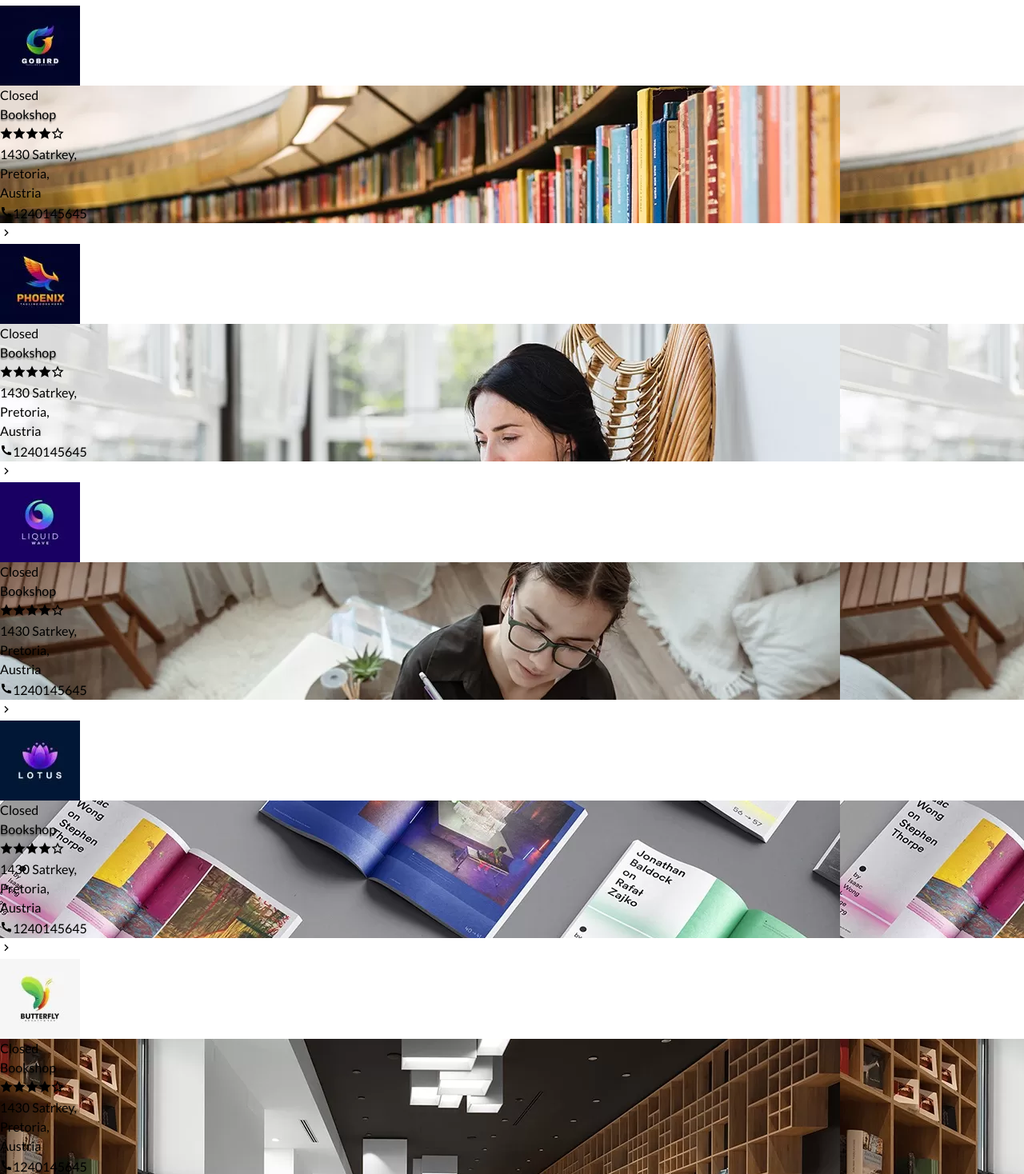
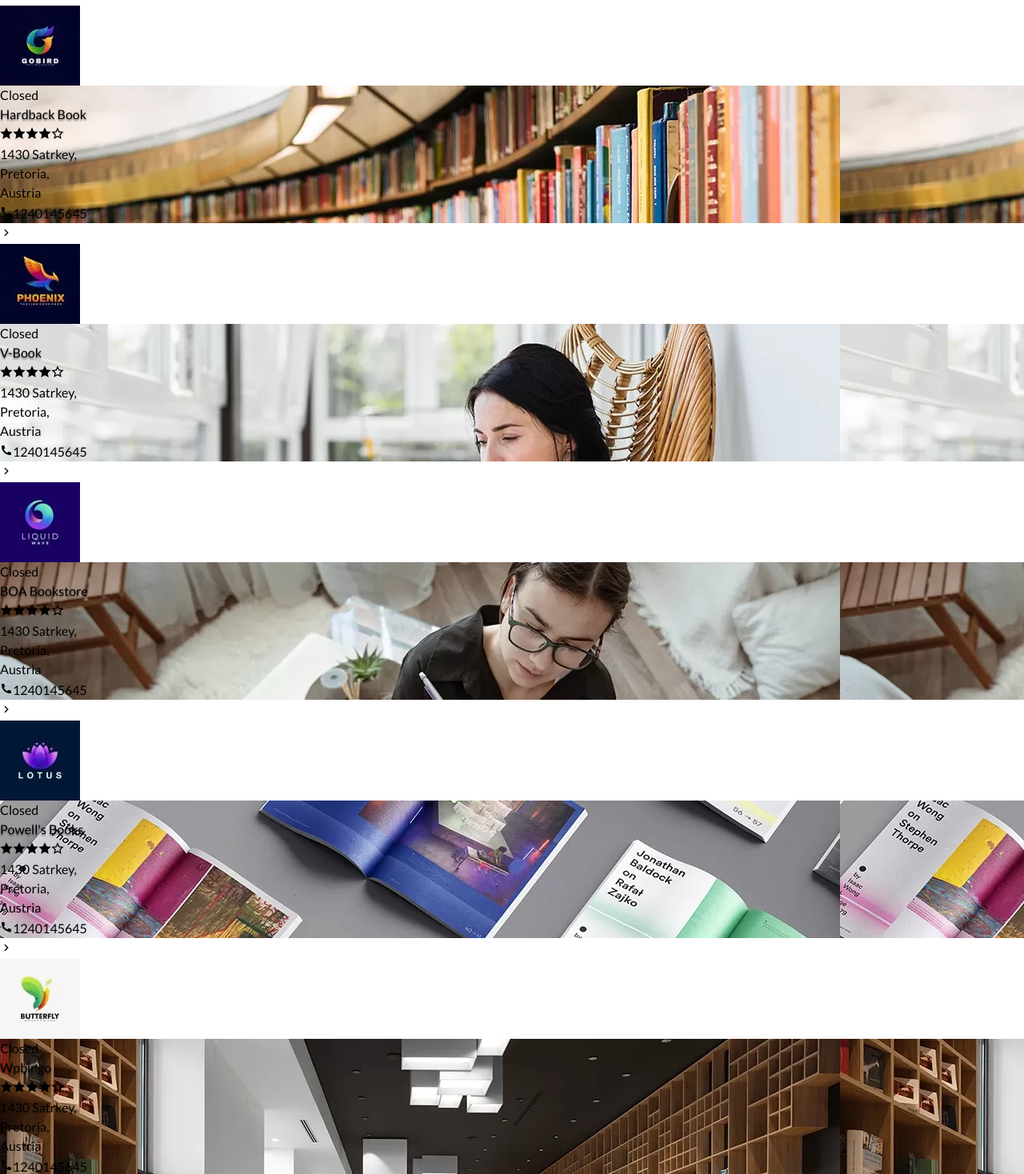
Before and after one commit to Book-Trekker/bookio-client, a React (Create React App) app: page /store-list in a window 1280 px wide. Shown: the part 1222-2690 px from the top of the page at 80% size. Built offline with nearby package versions, Linux system fonts and the light colour scheme; what @material-tailwind/react would draw is missing.

Commit message:
update store details page & fixed bugs

```diff
--- a/src/App.js
+++ b/src/App.js
@@ -21,6 +21,7 @@ function App() {
         <Route path='/author' element={<Author />}></Route>
         <Route path='/faq' element={<Faq />}></Route>
         <Route path='/store-list' element={<StoreList />}></Route>
+        <Route path='/store-details' element={<Shop />}></Route>
       </Routes>
       <Footer />
     </div>
--- a/src/Pages/StoreLIst/SortedListCard.jsx
+++ b/src/Pages/StoreLIst/SortedListCard.jsx
@@ -47,7 +47,7 @@ const SortedListCard = ({title, profile, bg}) => {
             <span className='cursor-pointer bg-white hover:bg-primary hover:text-white shadow border rounded-full border-gray w-10 h-10 flex justify-center items-center'>
               <i class='ri-arrow-right-s-line text-3xl'></i>
             </span>
-            <div className='profile w-24 h-24 -mt-20 p-2 bg-white rounded-full static z-50'>
+            <div className='profile w-24 h-24 -mt-20 p-2 bg-white rounded-full static z-50 cursor-pointer'>
               <Avatar className='w-full h-full' src={profile} alt='avatar' variant='circular' />
             </div>
           </div>
--- a/src/Pages/StoreLIst/StoreList.jsx
+++ b/src/Pages/StoreLIst/StoreList.jsx
@@ -94,11 +94,11 @@ const StoreList = () => {
         {/* sorted list card  */}
         <div className='sorted_list_card mx-5 md:mx-10 my-5 grid grid-cols-1 md:grid-cols-2 lg:grid-cols-3 gap-3'>
           <SortedListCard title={'Bookshop'} bg={bg1} profile={profile1} />
-          <SortedListCard title={'Bookshop'} bg={bg2} profile={profile2} />
-          <SortedListCard title={'Bookshop'} bg={bg3} profile={profile3} />
-          <SortedListCard title={'Bookshop'} bg={bg4} profile={profile4} />
-          <SortedListCard title={'Bookshop'} bg={bg5} profile={profile5} />
-          <SortedListCard title={'Bookshop'} bg={bg6} profile={profile6} />
+          <SortedListCard title={'Hardback Book'} bg={bg2} profile={profile2} />
+          <SortedListCard title={'V-Book'} bg={bg3} profile={profile3} />
+          <SortedListCard title={'BOA Bookstore'} bg={bg4} profile={profile4} />
+          <SortedListCard title={"Powell's Books"} bg={bg5} profile={profile5} />
+          <SortedListCard title={'Wpbingo'} bg={bg6} profile={profile6} />
         </div>
       </div>
     </section>
```
